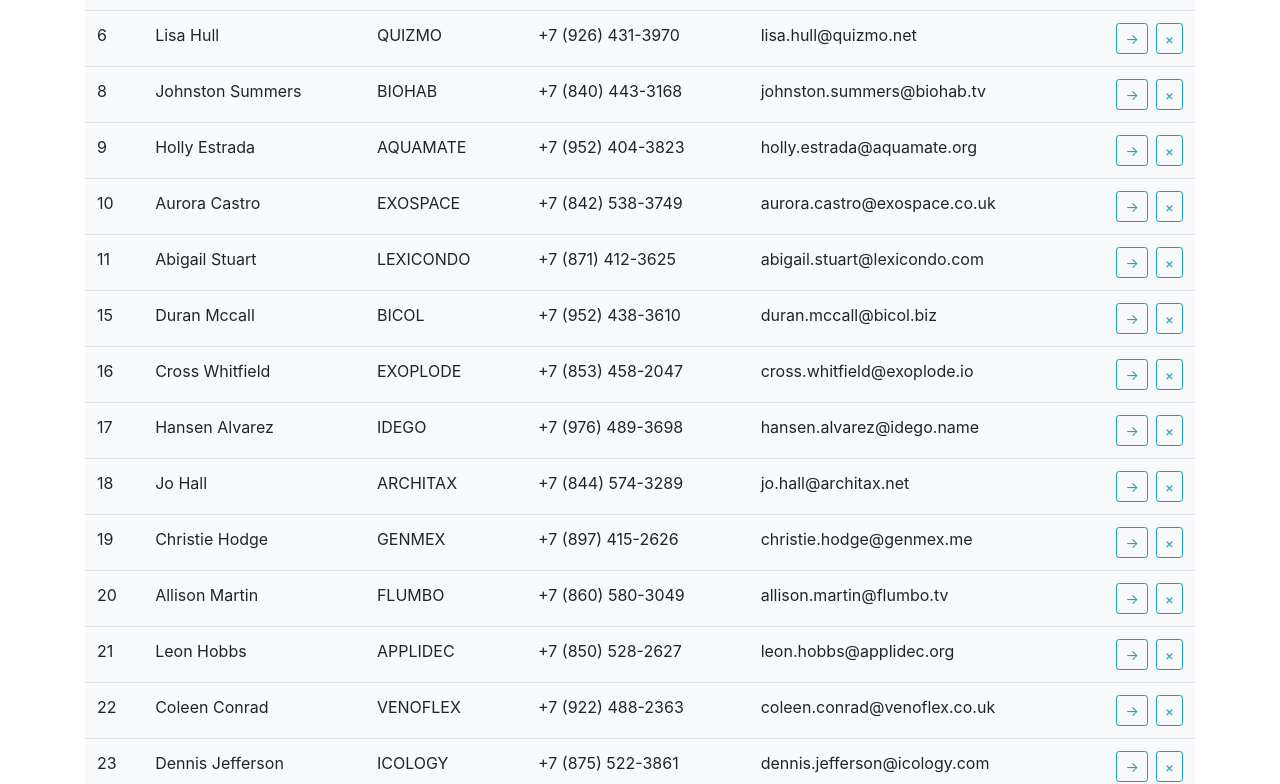
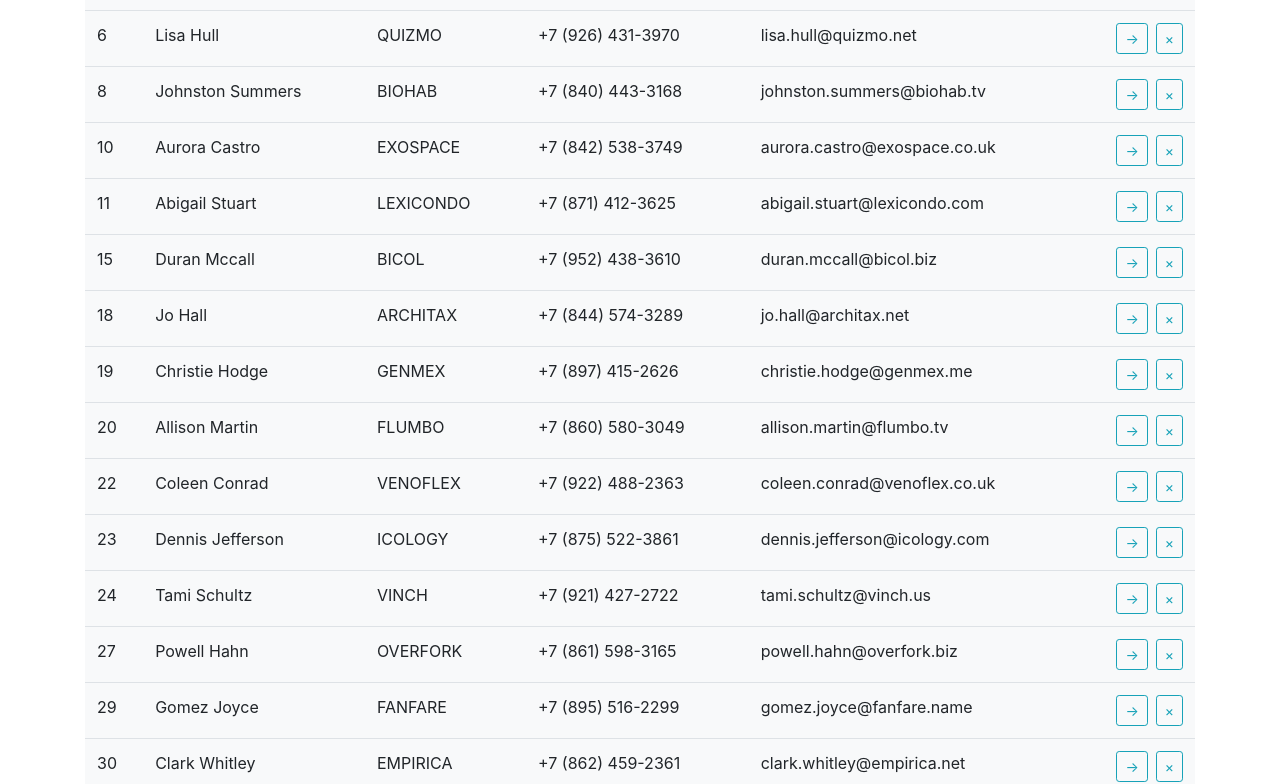
Before and after one commit to Nomta/vue-users-app, a Vue app: page / in a window 1280 px wide. Shown: the part 336-1120 px from the top of the page. Built offline with nearby package versions, Linux system fonts and the light colour scheme; data requests are answered from the project's data file.

Commit message:
deleting a user via filter instead splice

```diff
--- a/db.json
+++ b/db.json
@@ -97,22 +97,6 @@
       "registered": "13.11.2017"
     },
     {
-      "id": 9,
-      "isActive": false,
-      "balance": "$1,360.73",
-      "picture": "http://placehold.it/128x128",
-      "age": 37,
-      "accessLevel": "user",
-      "firstName": "Holly",
-      "lastName": "Estrada",
-      "company": "AQUAMATE",
-      "email": "holly.estrada@aquamate.org",
-      "phone": "+7 (952) 404-3823",
-      "address": "940 Aurelia Court, Ryderwood, California, 7140",
-      "about": "Ullamco consequat Lorem amet occaecat reprehenderit. Eiusmod eu commodo magna sint nostrud commodo anim ad incididunt. Eu non consequat id ex laboris irure. Est fugiat pariatur culpa cupidatat labore sunt est id qui excepteur nulla minim ea sint.",
-      "registered": "21.10.2017"
-    },
-    {
       "id": 10,
       "isActive": true,
       "balance": "$3,841.10",
@@ -161,38 +145,6 @@
       "registered": "27.01.2016"
     },
     {
-      "id": 16,
-      "isActive": false,
-      "balance": "$2,895.04",
-      "picture": "http://placehold.it/128x128",
-      "age": 29,
-      "accessLevel": "admin",
-      "firstName": "Cross",
-      "lastName": "Whitfield",
-      "company": "EXOPLODE",
-      "email": "cross.whitfield@exoplode.io",
-      "phone": "+7 (853) 458-2047",
-      "address": "889 Moore Place, Rodman, Guam, 3800",
-      "about": "Aliqua culpa amet laboris aute irure fugiat amet nisi cupidatat amet. Ut voluptate sunt ex sit culpa mollit laborum magna ex laborum sit dolor est veniam. Lorem qui enim proident sint nulla.",
-      "registered": "22.07.2015"
-    },
-    {
-      "id": 17,
-      "isActive": true,
-      "balance": "$1,789.70",
-      "picture": "http://placehold.it/128x128",
-      "age": 24,
-      "accessLevel": "admin",
-      "firstName": "Hansen",
-      "lastName": "Alvarez",
-      "company": "IDEGO",
-      "email": "hansen.alvarez@idego.name",
-      "phone": "+7 (976) 489-3698",
-      "address": "832 Hinsdale Street, Chical, Virginia, 5741",
-      "about": "Incididunt esse commodo proident exercitation consequat deserunt ex proident officia duis. Pariatur eu officia dolor fugiat. Elit qui tempor ullamco amet eiusmod incididunt eu consequat ea in deserunt duis. Ea nisi exercitation sit officia. Pariatur consectetur consectetur esse proident.",
-      "registered": "01.08.2017"
-    },
-    {
       "id": 18,
       "isActive": true,
       "balance": "$3,373.70",
@@ -239,22 +191,6 @@
       "address": "353 Lee Avenue, Williston, Tennessee, 5993",
       "about": "Cillum ex nulla excepteur aute sit laboris ex amet qui consequat dolore enim sint in. Ipsum duis culpa enim incididunt irure mollit qui elit anim incididunt magna laboris. Est nulla cillum nostrud adipisicing qui velit et nisi voluptate cillum aute tempor do id.",
       "registered": "22.01.2014"
-    },
-    {
-      "id": 21,
-      "isActive": true,
-      "balance": "$2,924.45",
-      "picture": "http://placehold.it/128x128",
-      "age": 26,
-      "accessLevel": "admin",
-      "firstName": "Leon",
-      "lastName": "Hobbs",
-      "company": "APPLIDEC",
-      "email": "leon.hobbs@applidec.org",
-      "phone": "+7 (850) 528-2627",
-      "address": "171 Bristol Street, Lydia, Delaware, 5062",
-      "about": "Pariatur id reprehenderit officia pariatur. In ex ea ea minim in occaecat occaecat cillum non culpa do mollit dolore nisi. Ea do laboris in ipsum id tempor id. Ad qui et mollit sit consectetur proident est enim nostrud occaecat. Mollit nostrud nisi sunt aliqua occaecat ad. Veniam culpa id aliquip sunt in proident.",
-      "registered": "10.09.2018"
     },
     {
       "id": 22,
@@ -833,22 +769,6 @@
       "registered": "15.04.2014"
     },
     {
-      "id": 66,
-      "isActive": false,
-      "balance": "$1,751.74",
-      "picture": "http://placehold.it/128x128",
-      "age": 26,
-      "accessLevel": "user",
-      "firstName": "Lenore",
-      "lastName": "Snow",
-      "company": "TEMORAK",
-      "email": "lenore.snow@temorak.net",
-      "phone": "+7 (968) 433-2750",
-      "address": "378 Ryder Street, Rivera, American Samoa, 7423",
-      "about": "Est officia aliquip commodo quis nulla est id excepteur veniam proident esse duis pariatur. Laborum enim duis tempor cillum dolore proident Lorem. Aliquip labore esse non ea. Anim consectetur est dolore non.",
-      "registered": "22.12.2015"
-    },
-    {
       "id": 67,
       "isActive": false,
       "balance": "$2,495.99",
--- a/src/components/user-list.vue
+++ b/src/components/user-list.vue
@@ -14,7 +14,7 @@ export default {
   },
   methods: {
     remove(id, index) {
-      this.$emit('delete', id, index)
+      this.$emit('delete', id)
     }
   }
 };
@@ -32,7 +32,7 @@ export default {
         </tr>
       </thead>
       <tbody>
-        <tr v-for="(user, index) in users" :key="user.id">
+        <tr v-for="user in users" :key="user.id">
           <th class="font-weight-normal"> {{ user.id }} </th>
           <th class="font-weight-normal"> {{ user.firstName }} {{ user.lastName }} </th>
           <th class="font-weight-normal"> {{ user.company }} </th>
@@ -43,7 +43,7 @@ export default {
               <router-link :to="'/edit/' + user.id">
                 <button class="btn btn-outline-info btn-sm mr-2" title="редактировать">&rarr;</button>
               </router-link>
-              <button class="btn btn-outline-info btn-sm" @click="remove(user.id, index)" title="удалить">&times;</button>
+              <button class="btn btn-outline-info btn-sm" @click="remove(user.id)" title="удалить">&times;</button>
             </div>
           </th>
         </tr>
--- a/src/views/users.vue
+++ b/src/views/users.vue
@@ -19,14 +19,14 @@ export default {
   },
 
   methods: {
-    remove(id, index) {
+    remove(id) {
 
       if (!confirm('Удалить профиль?'))
         return
 
       axios
         .delete('/users/' + id)
-        .then(() => this.users.splice(index, 1))
+        .then(() => this.users = this.users.filter(user => user.id !== id))
     },
 
     loadData() {
```
